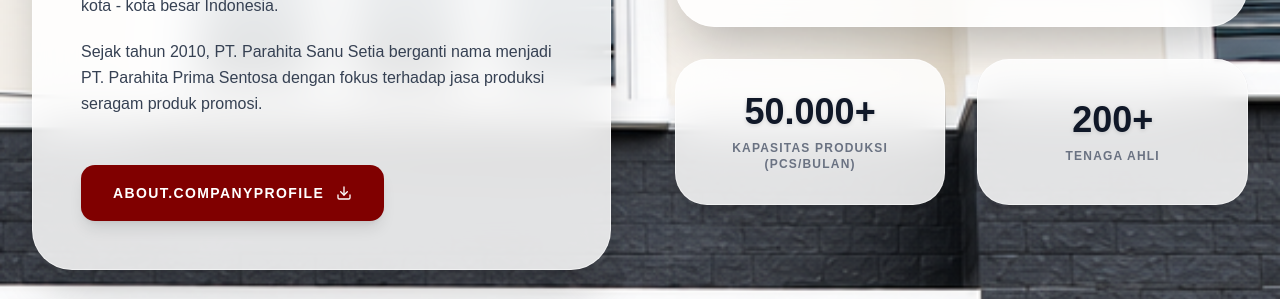
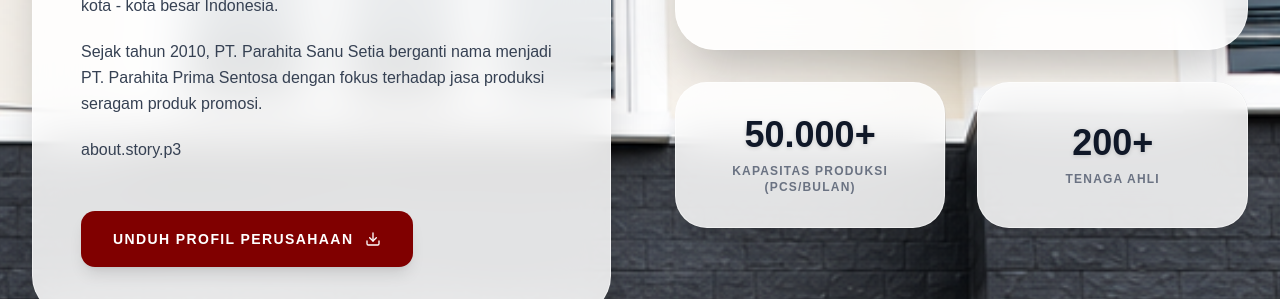
Before and after one commit to padji28-source/SeragamParahita, a React (Vite) app: page / in a window 1280 px wide. Shown: the part 1240-1539 px from the top of the page. Built offline with nearby package versions, Linux system fonts and the light colour scheme.

Commit message:
Update AboutSection.tsx

```diff
--- a/src/components/AboutSection.tsx
+++ b/src/components/AboutSection.tsx
@@ -51,16 +51,17 @@
               <div className="space-y-5 text-gray-700 font-medium text-[15px] md:text-base leading-relaxed">
                 <p dangerouslySetInnerHTML={{ __html: t('about.story.p1') }} />
                 <p dangerouslySetInnerHTML={{ __html: t('about.story.p2') }} />
+                <p dangerouslySetInnerHTML={{ __html: t('about.story.p3') }} />
               </div>
 
               <div className="pt-4">
                 <a
-                  href="/company-profile.pdf"
-                  target="_blank"
+                  href=""
+                  target="/company-profile.pdf"
                   rel="noopener noreferrer"
                   className="inline-flex items-center justify-center gap-3 bg-[maroon] hover:bg-neutral-900 text-white font-bold h-14 px-8 rounded-xl transition-all duration-300 uppercase tracking-widest text-sm group shadow-lg"
                 >
-                  <span>{t('about.companyProfile')}</span>
+                  <span>{t('Unduh Profil Perusahaan')}</span>
                   <Download className="w-4 h-4 transition-transform duration-300 group-hover:-translate-y-0.5 group-hover:translate-x-0.5" />
                 </a>
               </div>
```
